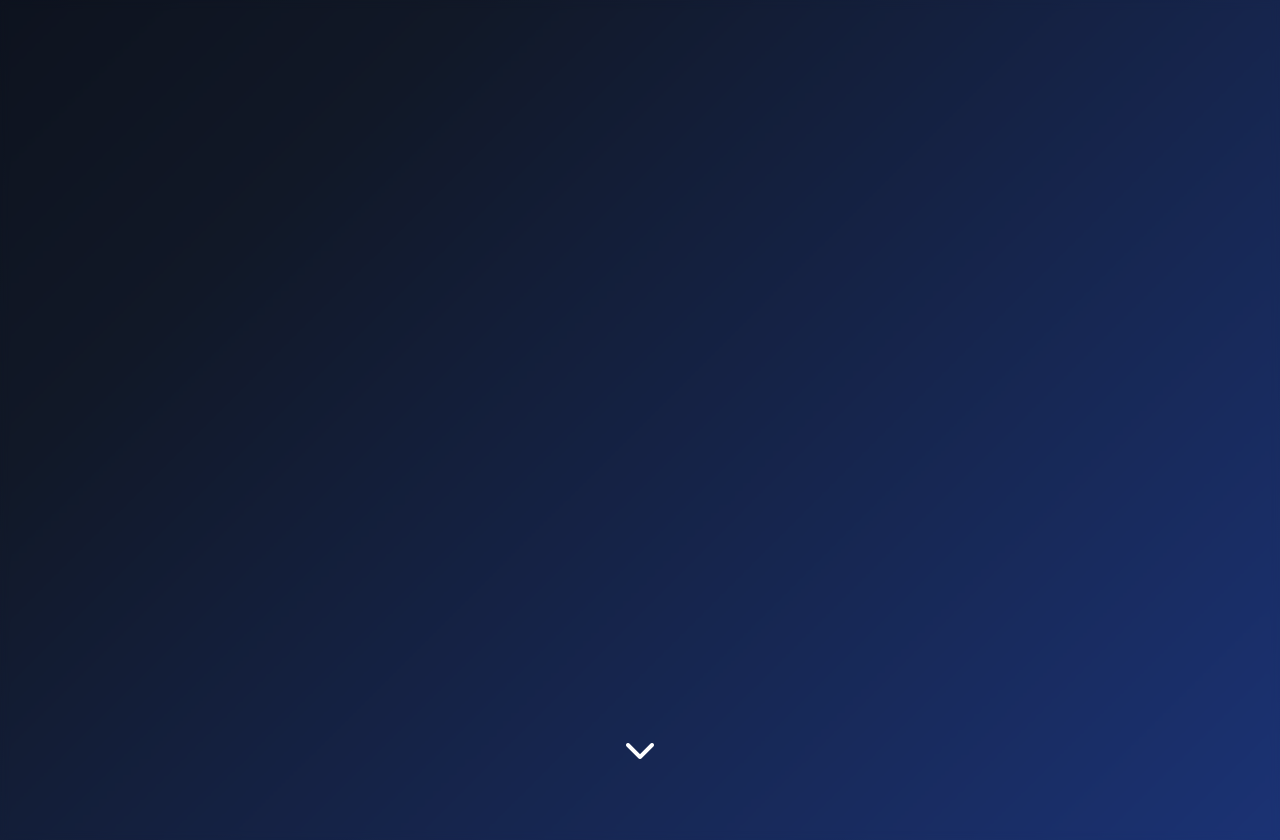
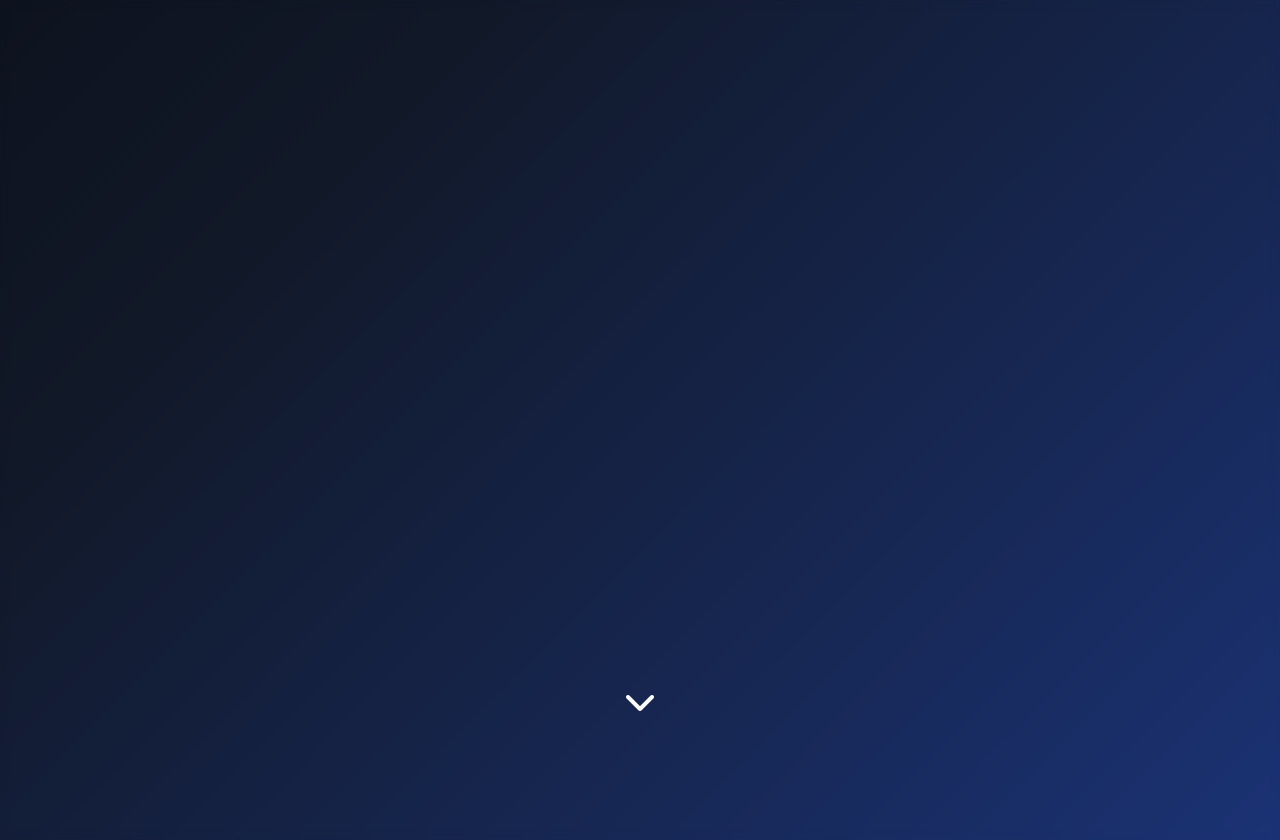
Before and after one commit to ryusei-engineer/my-portfolio, a Vue app: page /hero in a window 1280 px wide. Built offline with nearby package versions, Linux system fonts and the light colour scheme.

Commit message:
微調整

```diff
--- a/src/components/Hero.vue
+++ b/src/components/Hero.vue
@@ -69,6 +69,10 @@ const scrollToAbout = () => {
   .hero-content h1 {
   font-size: 4rem;
   }
+
+  .scroll-indicator {
+  bottom: 4rem;
+}
 }
 
 @keyframes fadeInUp {
@@ -83,7 +87,7 @@ const scrollToAbout = () => {
 }
 .scroll-indicator {
   position: absolute;
-  bottom: 4rem;
+  bottom: 7rem;
   left: 50%;
   transform: translateX(-50%);
   font-size: 2rem;
--- a/src/components/Works.vue
+++ b/src/components/Works.vue
@@ -58,7 +58,7 @@ const works = [
     description: 'ポートフォリオサイト',
     detail: 'このポートフォリオサイトは Vue 3・ScrollReveal・TypeIt を活用し、アニメーションやスムーズなUXを重視して制作しました。',
     image: '/assets/portfolio_site.png',
-    url: 'https://portfolio.example.com'
+    url: 'https://ryusei-portfolio.netlify.app/'
   },
 
 ]
```
